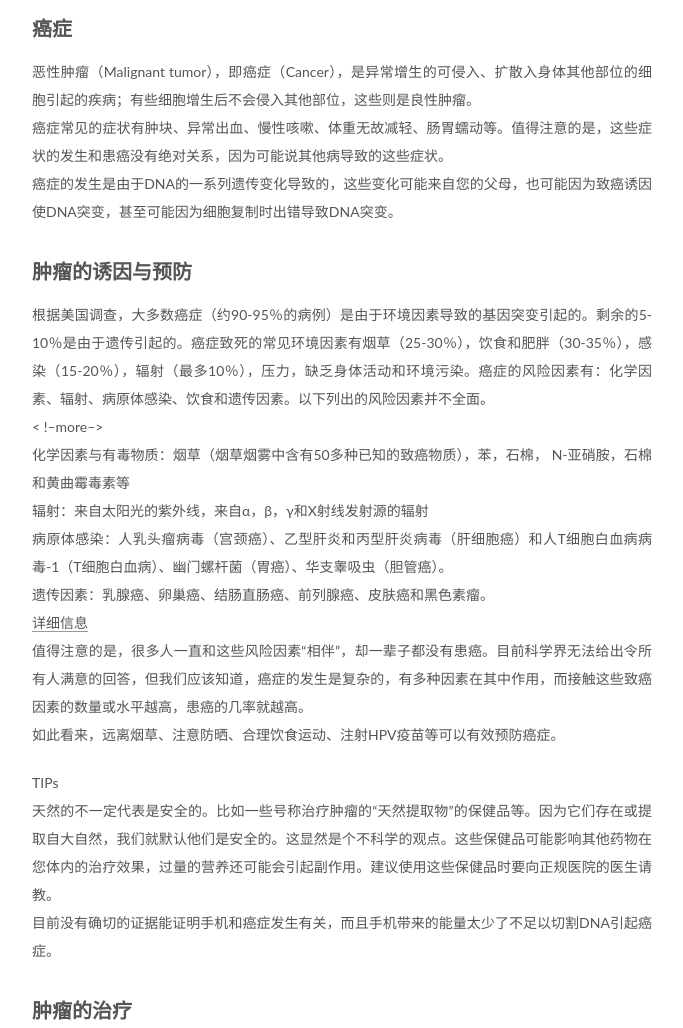
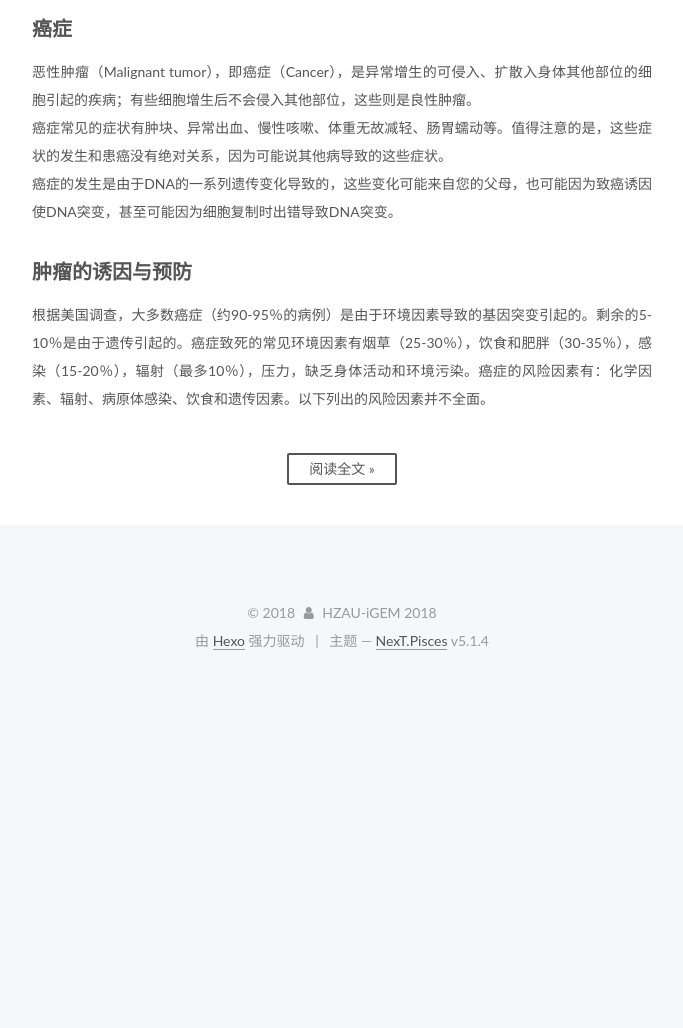
Before and after one commit to Wang-Shuguang/HZAU-iGEM-2018.github.io, a plain HTML site: page index.html in a window 1280 px wide. Shown: the part 980-2008 px from the top of the page, without its empty margins (428-1111 px from the left). After the commit the page ends 1655 px from the top, so only its background shows below. Drawn offline with Linux system fonts and the light colour scheme.

Commit message:
Site updated: 2018-09-23 20:44:35

```diff
--- a/css/main.css
+++ b/css/main.css
@@ -1823,7 +1823,7 @@ pre .javascript .function {
   width: 4px;
   height: 4px;
   border-radius: 50%;
-  background: #ffb6c2;
+  background: #6f09ff;
 }
 .links-of-blogroll {
   font-size: 13px;
--- a/index.html
+++ b/index.html
@@ -495,14 +495,15 @@
 
 
 
-
-            <h2 id="癌症"><a href="#癌症" class="headerlink" title="癌症"></a>癌症</h2><p>恶性肿瘤（Malignant tumor），即癌症（Cancer），是异常增生的可侵入、扩散入身体其他部位的细胞引起的疾病；有些细胞增生后不会侵入其他部位，这些则是良性肿瘤。<br>癌症常见的症状有肿块、异常出血、慢性咳嗽、体重无故减轻、肠胃蠕动等。值得注意的是，这些症状的发生和患癌没有绝对关系，因为可能说其他病导致的这些症状。<br>癌症的发生是由于DNA的一系列遗传变化导致的，这些变化可能来自您的父母，也可能因为致癌诱因使DNA突变，甚至可能因为细胞复制时出错导致DNA突变。</p>
-<h2 id="肿瘤的诱因与预防"><a href="#肿瘤的诱因与预防" class="headerlink" title="肿瘤的诱因与预防"></a>肿瘤的诱因与预防</h2><p>根据美国调查，大多数癌症（约90-95％的病例）是由于环境因素导致的基因突变引起的。剩余的5-10％是由于遗传引起的。癌症致死的常见环境因素有烟草（25-30％），饮食和肥胖（30-35％），感染（15-20％），辐射（最多10％），压力，缺乏身体活动和环境污染。癌症的风险因素有：化学因素、辐射、病原体感染、饮食和遗传因素。以下列出的风险因素并不全面。<br>&lt; !–more–&gt;<br>化学因素与有毒物质：烟草（烟草烟雾中含有50多种已知的致癌物质），苯，石棉， N-亚硝胺，石棉和黄曲霉毒素等<br>辐射：来自太阳光的紫外线，来自α，β，γ和X射线发射源的辐射<br>病原体感染：人乳头瘤病毒（宫颈癌）、乙型肝炎和丙型肝炎病毒（肝细胞癌）和人T细胞白血病病毒-1（T细胞白血病）、幽门螺杆菌（胃癌）、华支睾吸虫（胆管癌）。<br>遗传因素：乳腺癌、卵巢癌、结肠直肠癌、前列腺癌、皮肤癌和黑色素瘤。<br><a href="https://monographs.iarc.fr/agents-classified-by-the-iarc/" target="_blank" rel="noopener">详细信息</a><br>值得注意的是，很多人一直和这些风险因素“相伴”，却一辈子都没有患癌。目前科学界无法给出令所有人满意的回答，但我们应该知道，癌症的发生是复杂的，有多种因素在其中作用，而接触这些致癌因素的数量或水平越高，患癌的几率就越高。<br>如此看来，远离烟草、注意防晒、合理饮食运动、注射HPV疫苗等可以有效预防癌症。</p>
-<p>TIPs<br>天然的不一定代表是安全的。比如一些号称治疗肿瘤的“天然提取物”的保健品等。因为它们存在或提取自大自然，我们就默认他们是安全的。这显然是个不科学的观点。这些保健品可能影响其他药物在您体内的治疗效果，过量的营养还可能会引起副作用。建议使用这些保健品时要向正规医院的医生请教。<br>目前没有确切的证据能证明手机和癌症发生有关，而且手机带来的能量太少了不足以切割DNA引起癌症。</p>
-<h2 id="肿瘤的治疗"><a href="#肿瘤的治疗" class="headerlink" title="肿瘤的治疗"></a>肿瘤的治疗</h2><p>部分癌症是可以被治愈的，但有些是很难治愈的。<br>目前治疗方式主要以手术、化疗、放疗为主。除此以外还有免疫疗法、姑息疗法等其他疗法。手术是大多数早期肿瘤的主要治疗手段, 但因为中国初步检测不够发达，多数病例在确诊时已不是早期。化疗是一种全身治疗的手段，因此是一些有全身播撒倾向的肿瘤及已经转移的中晚期肿瘤的主要治疗方法。放疗是利用放射线治疗肿瘤的一种局部治疗方法。近年来开展了增敏化疗、同步放化疗和新辅助化疗等新技术。<br>姑息疗法是只能减轻疾病症状而不能治愈患者的医疗护理。以此来改善患绝症的癌症患者的生活质量。另外有一些姑息治疗方法是使用减轻疼痛药物和止咳药物等。<br>肿瘤的三种新治疗方法是基因治疗、免疫治疗和细菌疗法。<br>基因治疗是指将外源正常基因导入靶细胞，以纠正或补偿因基因缺陷和异常引起的疾病的治疗方法。免疫治疗是通过重新启动并维持免疫系统对肿瘤细胞的识别和杀伤能力，保证机体正常的抗肿瘤免疫反应，从而控制与清除肿瘤的一种治疗方法。细菌疗法是用细菌的特异性使得在对正常细胞最少伤害下对肿瘤细胞的抑制与杀灭。而华中农业大学igem2018年项目就是采用了细菌疗法治疗癌症。<br>TIPs<br>肿瘤微环境是是指肿瘤细胞周围的微环境，包括周围的血管、免疫细胞、血小板、各种信号分子和细胞外基质等。肿瘤制造了一个缺氧、酸性、复杂的动态坏境来保护自己，使得很多治疗方式效果不好。</p>
-<h2 id="沙门氏菌"><a href="#沙门氏菌" class="headerlink" title="沙门氏菌"></a>沙门氏菌</h2><p>沙门氏菌属是具有共同特征的一大属革兰氏阴性肠道杆菌，最早由美国病理学家沙门发现。沙门氏菌部分种能引起一些动物的疾病，少数则能引起人类的疾病。它的一个特性就是通过Ⅲ型分泌系统进入细胞内然后进行生命活动。沙门氏菌出现在大众视野中一般是因为食品中毒，但是我们不能“以偏概全”的说所有沙门氏菌菌株都是“坏的”，因为它也有安全的“品种”，并且沙门氏菌有很多抗肿瘤特征，遗传背景也很明确，所有它是一种很合适的癌症治疗载体·。<br>我们知道普通疗法的缺点有：对正常细胞有毒性、肿瘤靶向性低、无法渗透到肿瘤组织内部发挥作用等。而早期的研究就发现了某些厌氧菌或兼性厌氧菌可以介导抗肿瘤作用，例如梭状芽胞杆菌、双歧杆菌和沙门氏菌中的某些菌种。在这些菌种中，鼠伤寒沙门氏菌是公认的最佳菌种，早在1997年就在一篇名为Tumor-targeted Salmonella as a novel anticancer vector 的文献中就明确分析了鼠伤寒沙门氏菌的抗癌能力。<br>沙门氏菌其本身为具运动能力的兼性厌氧菌，对肿瘤区域有天然靶向性，因而在肿瘤组织与正常组织中生长的数量比能达到 1000∶1；基因组庞大而遗传背景清晰，利于改造；可以侵袭多种不同类型的肿瘤，而且既能定殖于大的肿瘤又能定殖于小的转移性肿瘤；减毒易被清除，并能激发自身免疫增强抗癌效果；本身也可以分泌抗癌物质。研究越来越深入，目前已经很多小鼠实验和少量临床实验易培养。</p>
-
-
+          <h2 id="癌症"><a href="#癌症" class="headerlink" title="癌症"></a>癌症</h2><p>恶性肿瘤（Malignant tumor），即癌症（Cancer），是异常增生的可侵入、扩散入身体其他部位的细胞引起的疾病；有些细胞增生后不会侵入其他部位，这些则是良性肿瘤。<br>癌症常见的症状有肿块、异常出血、慢性咳嗽、体重无故减轻、肠胃蠕动等。值得注意的是，这些症状的发生和患癌没有绝对关系，因为可能说其他病导致的这些症状。<br>癌症的发生是由于DNA的一系列遗传变化导致的，这些变化可能来自您的父母，也可能因为致癌诱因使DNA突变，甚至可能因为细胞复制时出错导致DNA突变。</p>
+<h2 id="肿瘤的诱因与预防"><a href="#肿瘤的诱因与预防" class="headerlink" title="肿瘤的诱因与预防"></a>肿瘤的诱因与预防</h2><p>根据美国调查，大多数癌症（约90-95％的病例）是由于环境因素导致的基因突变引起的。剩余的5-10％是由于遗传引起的。癌症致死的常见环境因素有烟草（25-30％），饮食和肥胖（30-35％），感染（15-20％），辐射（最多10％），压力，缺乏身体活动和环境污染。癌症的风险因素有：化学因素、辐射、病原体感染、饮食和遗传因素。以下列出的风险因素并不全面。<br>
+          <!--noindex-->
+          <div class="post-button text-center">
+            <a class="btn" href="/2018/09/23/沙门氏菌科普/#more" rel="contents">
+              阅读全文 &raquo;
+            </a>
+          </div>
+          <!--/noindex-->
 
 
     </div>
```
Also changed, not shown: 2018/09/23/沙门氏菌科普/index.html (+2 -2 lines).
